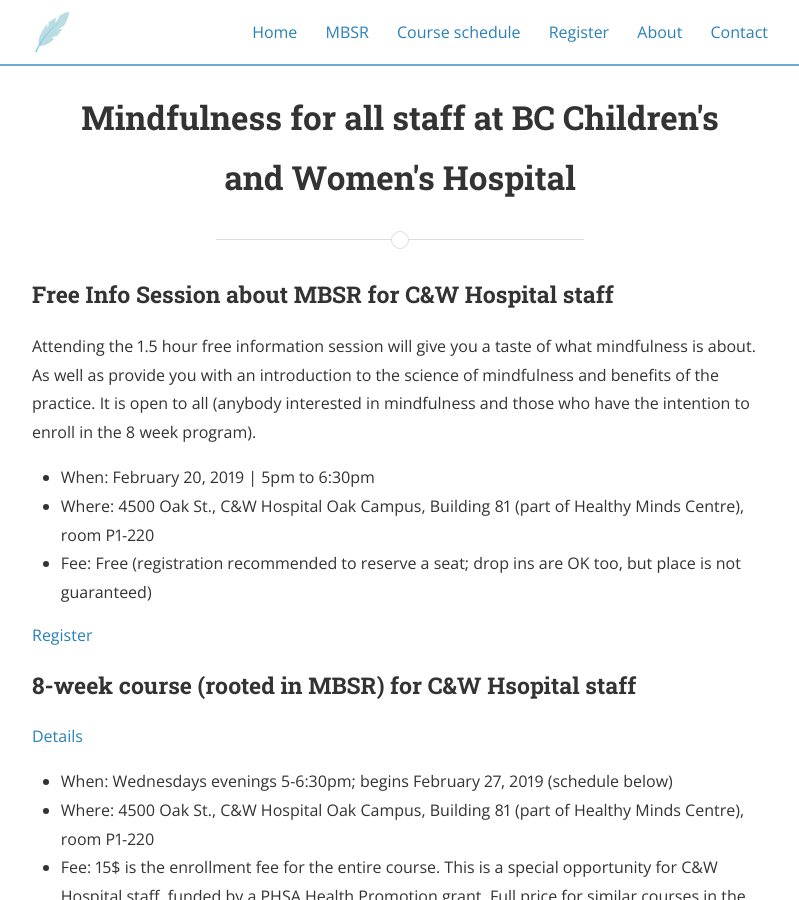
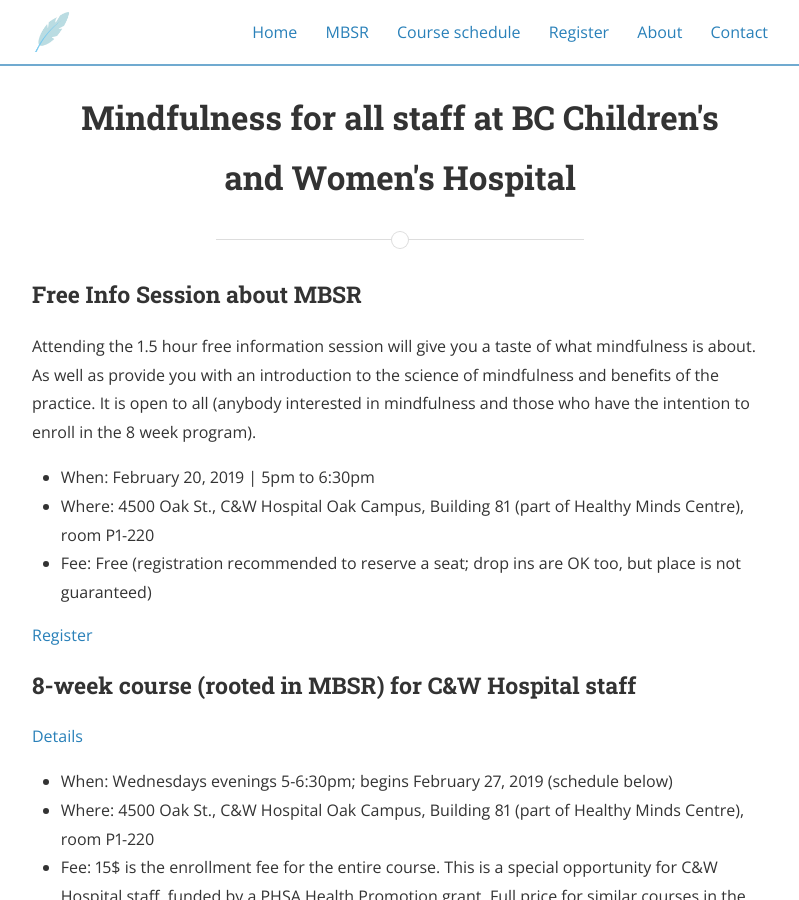
Before and after one commit to mindfulnessone/mindfulnessone.github.io, a Jekyll site: the page built from hospital-staff.md, in a window 1280 px wide and 900 px high. Shown: the whole window, without its empty margins (240-1039 px from the left). Built offline with Jekyll 4.4.1, drawn with Linux system fonts in a browser that asks for light colours; nearby versions of some CDN libraries.

Commit message:
Update hospital-staff.md

```diff
--- a/hospital-staff.md
+++ b/hospital-staff.md
@@ -6,17 +6,17 @@
 sitemap: true
 ---
 
-### Free Info Session about MBSR for C&W Hospital staff
+### Free Info Session about MBSR
 Attending the 1.5 hour free information session will give you a taste of what mindfulness is about. As well as provide you with an introduction to the science of mindfulness and benefits of the practice. It is open to all (anybody interested in mindfulness and those who have the intention to enroll in the 8 week program).
 
 - When: February 20, 2019 \| 5pm to 6:30pm
 - Where: 4500 Oak St., C&W Hospital Oak Campus, Building 81 (part of Healthy Minds Centre), room P1-220
 - Fee: Free (registration recommended to reserve a seat; drop ins are OK too, but place is not guaranteed)
 
-[Register](/register/)
+[Register](/register-hospital/)
 
 
-### 8-week course (rooted in MBSR) for C&W Hsopital staff
+### 8-week course (rooted in MBSR) for C&W Hospital staff
 [Details](/mbsr/)
 - When: Wednesdays evenings 5-6:30pm; begins February 27, 2019 (schedule below)
 - Where: 4500 Oak St., C&W Hospital Oak Campus, Building 81 (part of Healthy Minds Centre), room P1-220
@@ -24,7 +24,7 @@
 - Eligibility: All staff and volunteers at C&W Hospital are encouraged to participate, including the clinical staff, administration, research, maintenance, etc.
 - Notes: The content and design of this course will be informed by MBSR curriculum but the weekly sessions will be shorter (1.5h) compare to the original course. Therefore, this course is not MBSR. In order to fully benefit from the program, participants are strongly encouraged to set aside 10 to 40 minutes for daily home-practice.
 
-[Register](/register-8week-mbsr/)
+[Register](/register-8week-hospital/)
 
 #### Schedule
 
```
